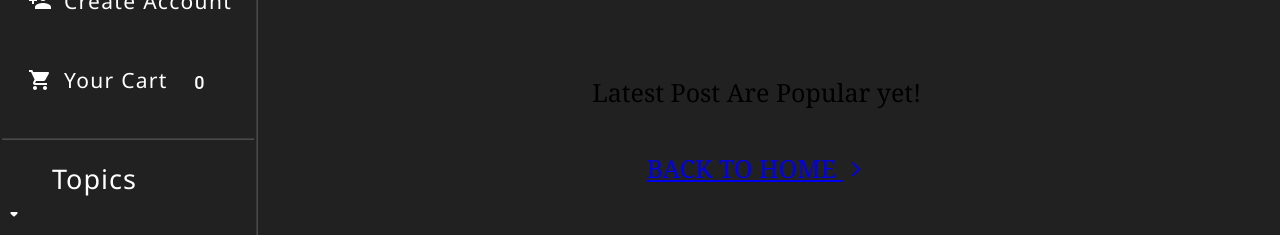
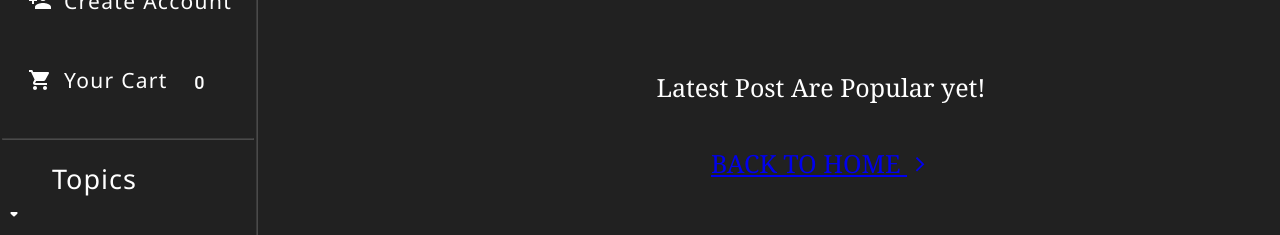
Before and after one commit to Pragyani/art-gallery, a React (Create React App) app: page /popular-page in a window 1280 px wide. Shown: the part 379-614 px from the top of the page. Built offline with nearby package versions, Linux system fonts and the light colour scheme.

Commit message:
add : margin and changes in width and padding

```diff
--- a/src/pages/popularPostPage/popularpostpage.css
+++ b/src/pages/popularPostPage/popularpostpage.css
@@ -3,9 +3,10 @@
 }
 
 .popular-products-container {
-    width: 67%;
+    width: 75%;
     /* margin-top: 50px; */
-    padding: 40px;
+    margin-left: 13px;
+    padding: 35px;
 }
 
 .popular-products-container h1 {
@@ -26,6 +27,7 @@
     margin-top: 12pc;
     margin-bottom: 20px;
     cursor: pointer;
+    color: var(--color);
 }
 
 .popular-products-container p span {
@@ -66,10 +68,3 @@
     width: 88%;
     margin-bottom: 6px;
 }
-
-/*
-.saved-products-container .re-container{
-    display: flex;
-    width: %;
-    border: 1px solid black;
-} */
```
